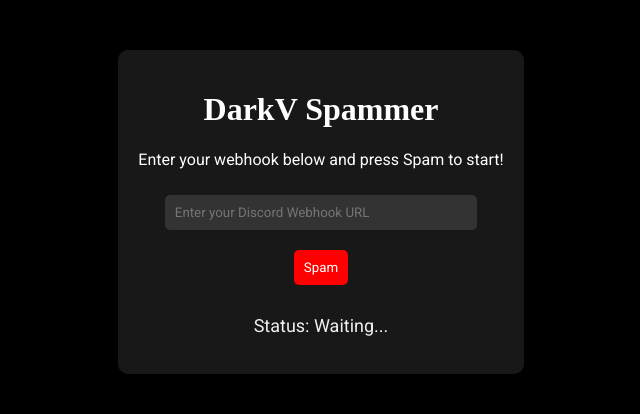
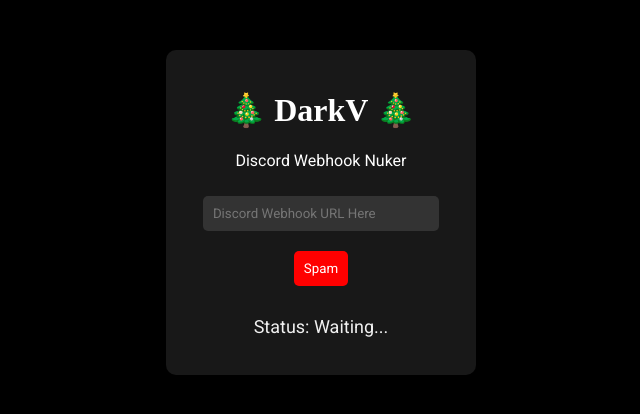
Before and after one commit to DarkV999/darkv-spammer, a plain HTML site: page index.html in a window 1280 px wide. Shown: the whole page, without its empty margins (319-959 px from the left). Drawn offline with Linux system fonts and the light colour scheme.

Commit message:
Update index.html

```diff
--- a/index.html
+++ b/index.html
@@ -9,9 +9,9 @@
 </head>
 <body>
     <div class="container">
-        <h1>DarkV Spammer</h1>
-        <p>Enter your webhook below and press Spam to start!</p>
-        <input id="webhookUrl" type="text" placeholder="Enter your Discord Webhook URL">
+        <h1>🎄 DarkV 🎄</h1>
+        <p>Discord Webhook Nuker</p>
+        <input id="webhookUrl" type="text" placeholder="Discord Webhook URL Here">
         <button id="spamButton">Spam</button>
         <p class="status" id="status">Status: Waiting...</p>
         <div class="loader" id="loader" style="display: none;"></div>
```
